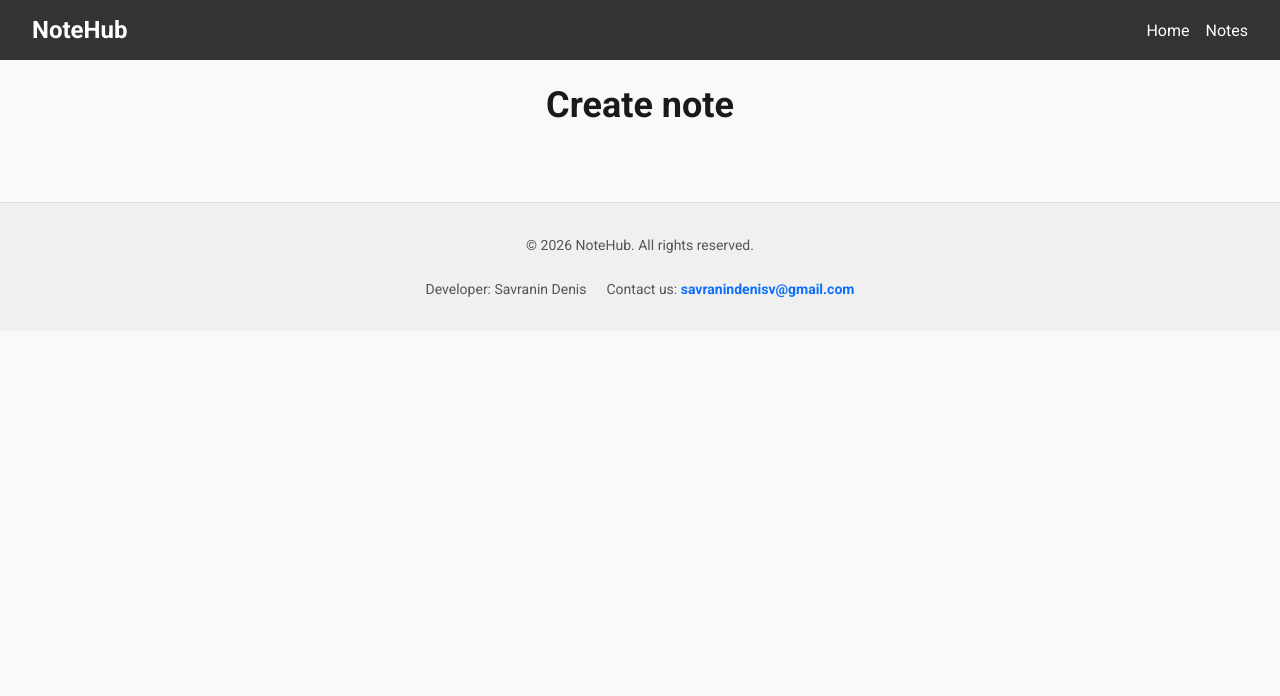
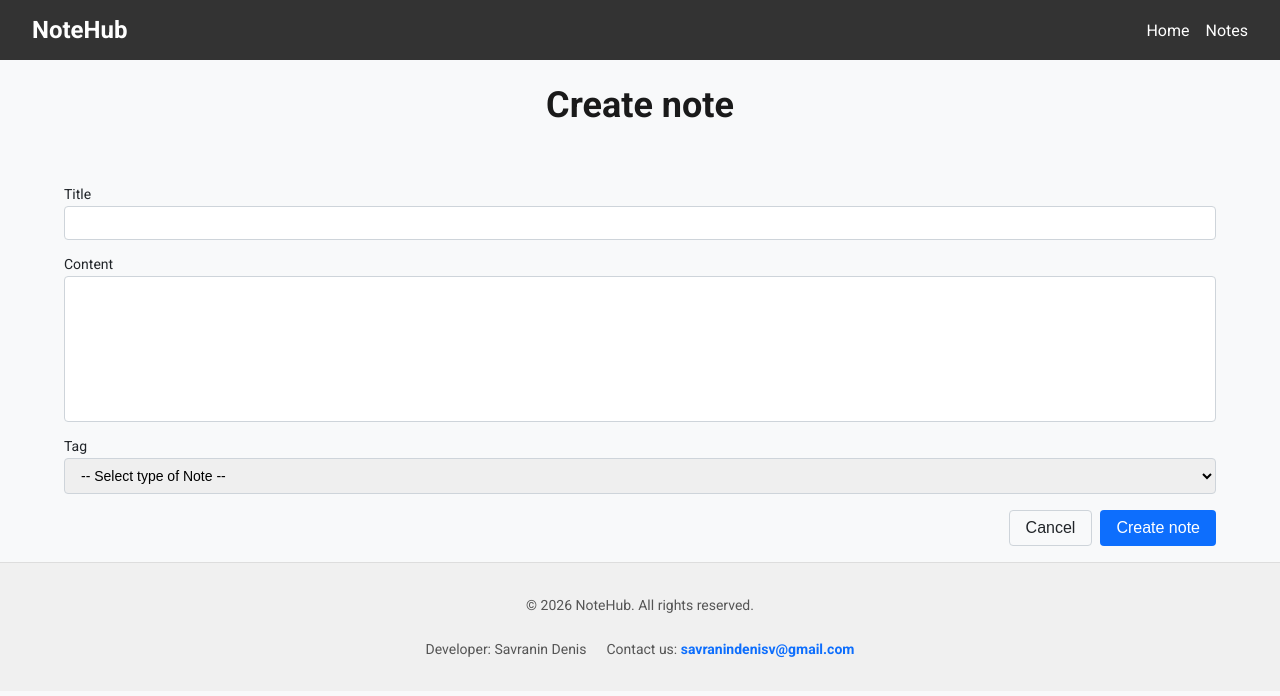
Before and after one commit to Savranin-Denis/08-zustand, a Next.js app: page /notes/action/create in a window 1280 px wide. Shown: the top 696 px of the page. Built offline with nearby package versions, Linux system fonts and the light colour scheme; no server answers.

Commit message:
update noteform

```diff
--- a/app/notes/action/create/page.tsx
+++ b/app/notes/action/create/page.tsx
@@ -1,5 +1,6 @@
 import { Metadata } from 'next';
 import css from './CreateNote.module.css';
+import NoteForm from '@/components/NoteForm/NoteForm';
 
 export const metadata: Metadata = {
   title: 'Create new note',
@@ -32,7 +33,7 @@ const CreateNote = async () => {
     <main className={css.main}>
       <div className={css.container}>
         <h1 className={css.title}>Create note</h1>
-        {/* NoteForm component */}
+        <NoteForm />
       </div>
     </main>
   );
--- a/components/NoteForm/NoteForm.tsx
+++ b/components/NoteForm/NoteForm.tsx
@@ -1,131 +1,124 @@
+'use client';
+
 import css from './NoteForm.module.css';
-import { ErrorMessage, Field, Form, Formik, type FormikHelpers } from 'formik';
-import * as Yup from 'yup';
-import { useId } from 'react';
+import { useId, useState } from 'react';
 import { useMutation, useQueryClient } from '@tanstack/react-query';
 import { NewNote, NoteTag } from '@/types/note';
 import { createNote } from '@/lib/api';
+import { useRouter } from 'next/navigation';
 
-interface NoteFormProps {
-  onClose: () => void;
+interface FormErrors {
+  title?: string;
+  content?: string;
+  tag?: string;
 }
 
-interface NoteFormValues {
-  title: string;
-  content: string;
-  tag: NoteTag;
-}
-
-const initialValues: NoteFormValues = {
-  title: '',
-  content: '',
-  tag: 'Todo',
-};
-
-const noteFormSchema = Yup.object().shape({
-  title: Yup.string()
-    .min(3, 'Title too short')
-    .max(50, 'Title too long')
-    .required('Title is required'),
-  content: Yup.string().max(500, 'Content too long'),
-  tag: Yup.string()
-    .oneOf(['Todo', 'Work', 'Personal', 'Meeting', 'Shopping'], 'Invalid tag')
-    .required('Tag is required'),
-});
-
-export default function NoteForm({ onClose }: NoteFormProps) {
+export default function NoteForm() {
   const noteId = useId();
   const queryClient = useQueryClient();
+  const router = useRouter();
 
-  const createMutation = useMutation({
+  const [errors, setErrors] = useState<FormErrors>({});
+
+  const handleCancel = () => router.push('/notes/filter/all');
+
+  const { mutate, isPending } = useMutation({
     mutationFn: (values: NewNote) => createNote(values),
     onSuccess: () => {
       queryClient.invalidateQueries({ queryKey: ['notes'] });
+      handleCancel();
     },
   });
 
-  const handleSubmit = (
-    values: NoteFormValues,
-    actions: FormikHelpers<NoteFormValues>
-  ) => {
-    createMutation.mutate(values, {
-      onSuccess: () => {
-        actions.resetForm();
-        onClose();
-      },
-    });
+  const handleSubmit = (formData: FormData) => {
+    const title = formData.get('title') as string;
+    const content = formData.get('content') as string;
+    const tag = formData.get('tag') as NoteTag;
+
+    const newErrors: FormErrors = {};
+
+    if (!title.trim()) {
+      newErrors.title = 'Title is required';
+    } else if (title.length < 3) {
+      newErrors.title = 'Title too short (min 3 chars)';
+    } else if (title.length > 50) {
+      newErrors.title = 'Title too long (max 50 chars)';
+    }
+
+    if (content.length > 500) {
+      newErrors.content = 'Content too long (max 500 chars)';
+    }
+
+    if (!tag) {
+      newErrors.tag = 'Tag is required';
+    }
+
+    if (Object.keys(newErrors).length > 0) {
+      setErrors(newErrors);
+      return;
+    }
+
+    setErrors({});
+    const values: NewNote = { title, content, tag };
+    mutate(values);
   };
 
   return (
-    <>
-      <Formik
-        initialValues={initialValues}
-        validationSchema={noteFormSchema}
-        onSubmit={handleSubmit}
-      >
-        <Form className={css.form}>
+    <form action={handleSubmit} className={css.form} noValidate>
       <div className={css.formGroup}>
         <label htmlFor={`${noteId}-title`}>Title</label>
-            <Field
+        <input
           id={`${noteId}-title`}
           type="text"
           name="title"
           className={css.input}
         />
-            <ErrorMessage name="title" component="span" className={css.error} />
+        {errors.title && <span className={css.error}>{errors.title}</span>}
       </div>
 
       <div className={css.formGroup}>
         <label htmlFor={`${noteId}-content`}>Content</label>
-            <Field
-              as="textarea"
+        <textarea
           id={`${noteId}-content`}
           name="content"
           rows={8}
           className={css.textarea}
-            />
-            <ErrorMessage
-              name="content"
-              component="span"
-              className={css.error}
-            />
+        ></textarea>
+        {errors.content && <span className={css.error}>{errors.content}</span>}
       </div>
 
       <div className={css.formGroup}>
         <label htmlFor={`${noteId}-tag`}>Tag</label>
-            <Field
-              as="select"
+        <select
           id={`${noteId}-tag`}
           name="tag"
           className={css.select}
+          defaultValue=""
         >
+          <option value="" disabled>
+            -- Select type of Note --
+          </option>
           <option value="Todo">Todo</option>
           <option value="Work">Work</option>
           <option value="Personal">Personal</option>
           <option value="Meeting">Meeting</option>
           <option value="Shopping">Shopping</option>
-            </Field>
-            <ErrorMessage name="tag" component="span" className={css.error} />
+        </select>
+        {errors.tag && <span className={css.error}>{errors.tag}</span>}
       </div>
 
       <div className={css.actions}>
         <button
-              onClick={onClose}
+          onClick={handleCancel}
           type="button"
           className={css.cancelButton}
         >
           Cancel
         </button>
-            <button
-              type="submit"
-              className={css.submitButton}
-              disabled={createMutation.isPending}
-            >
-              {createMutation.isPending ? 'Creating...' : 'Create note'}
+        <button type="submit" className={css.submitButton} disabled={isPending}>
+          {isPending ? 'Creating...' : 'Create note'}
         </button>
       </div>
-        </Form>
-      </Formik>
-    </>
+    </form>
   );
 }
```
Lines whose indentation alone changed are shown as unchanged.
